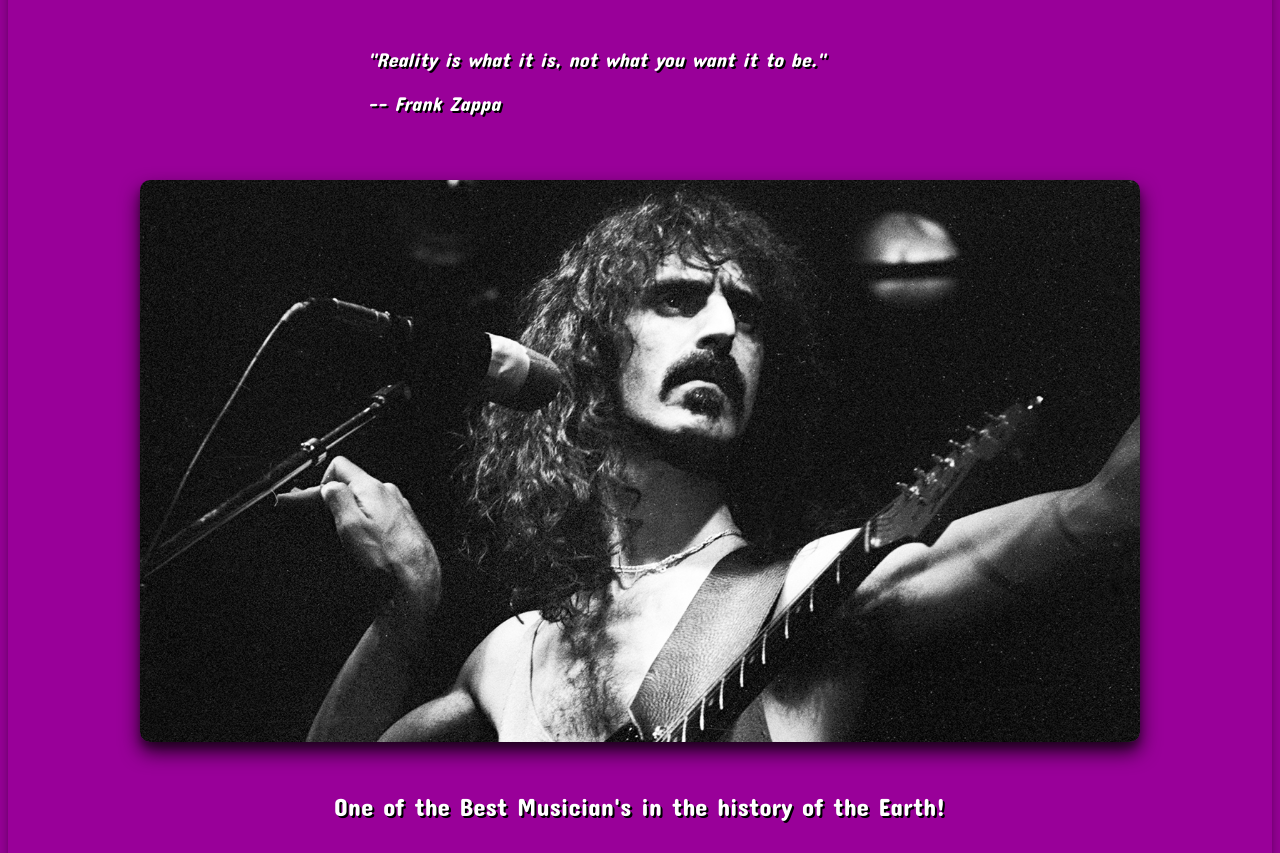
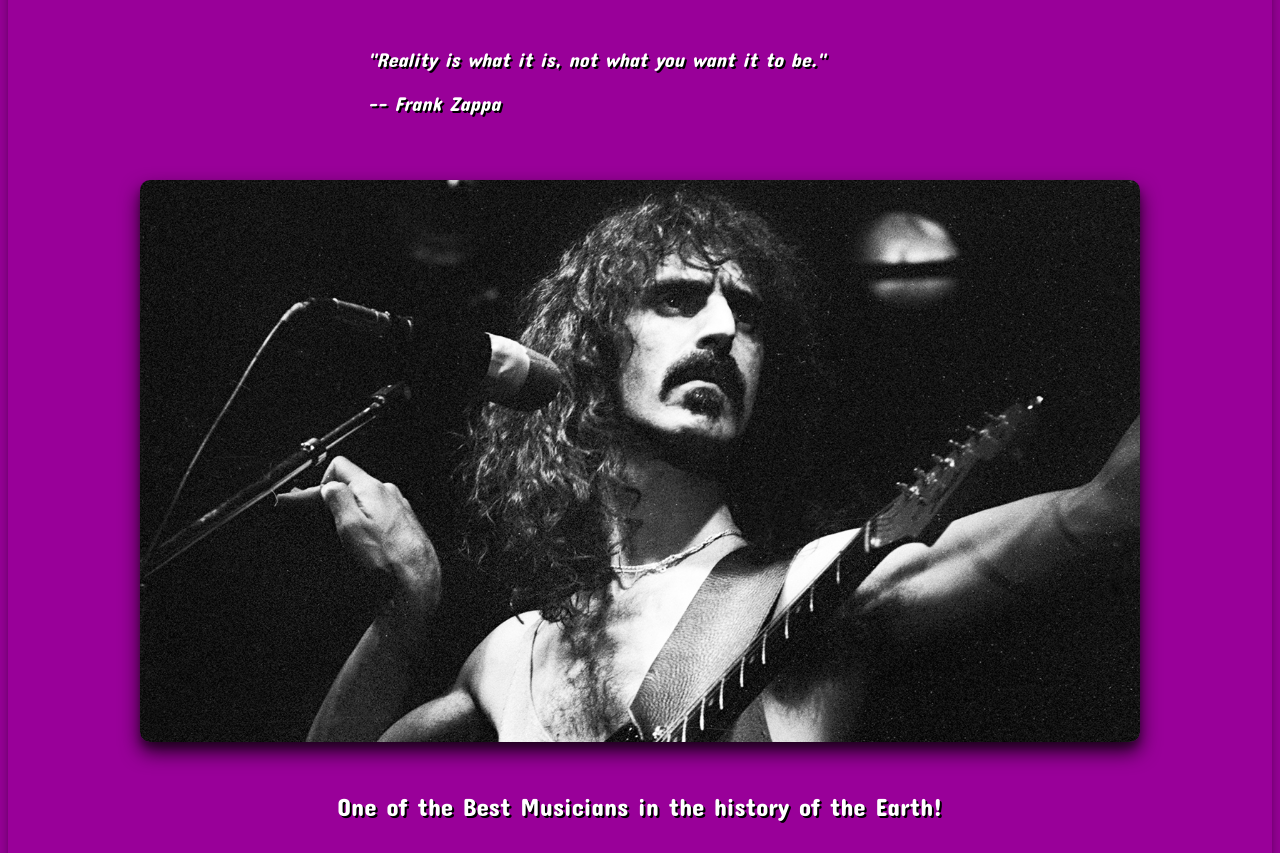
Before and after one commit to Nightgoatt/Frank-Zappa-Tribute-Page, a plain HTML site: page index.html in a window 1280 px wide. Shown: the part 99-952 px from the top of the page. Drawn offline with Linux system fonts and the light colour scheme.

```diff
--- a/index.html
+++ b/index.html
@@ -16,7 +16,7 @@
     <div id="img-div">
       <img src="images/fzplaying.jpg" alt="Frank zappa playing" id="image">
       <div>
-        <p id="img-caption">One of the Best Musician's in the history of the Earth!</p>
+        <p id="img-caption">One of the Best Musicians in the history of the Earth!</p>
       </div>
       <section id="tribute-info">
         Frank Vincent Zappa (December 21, 1940 – December 4, 1993) was an American multi-instrumentalist musician,
```
